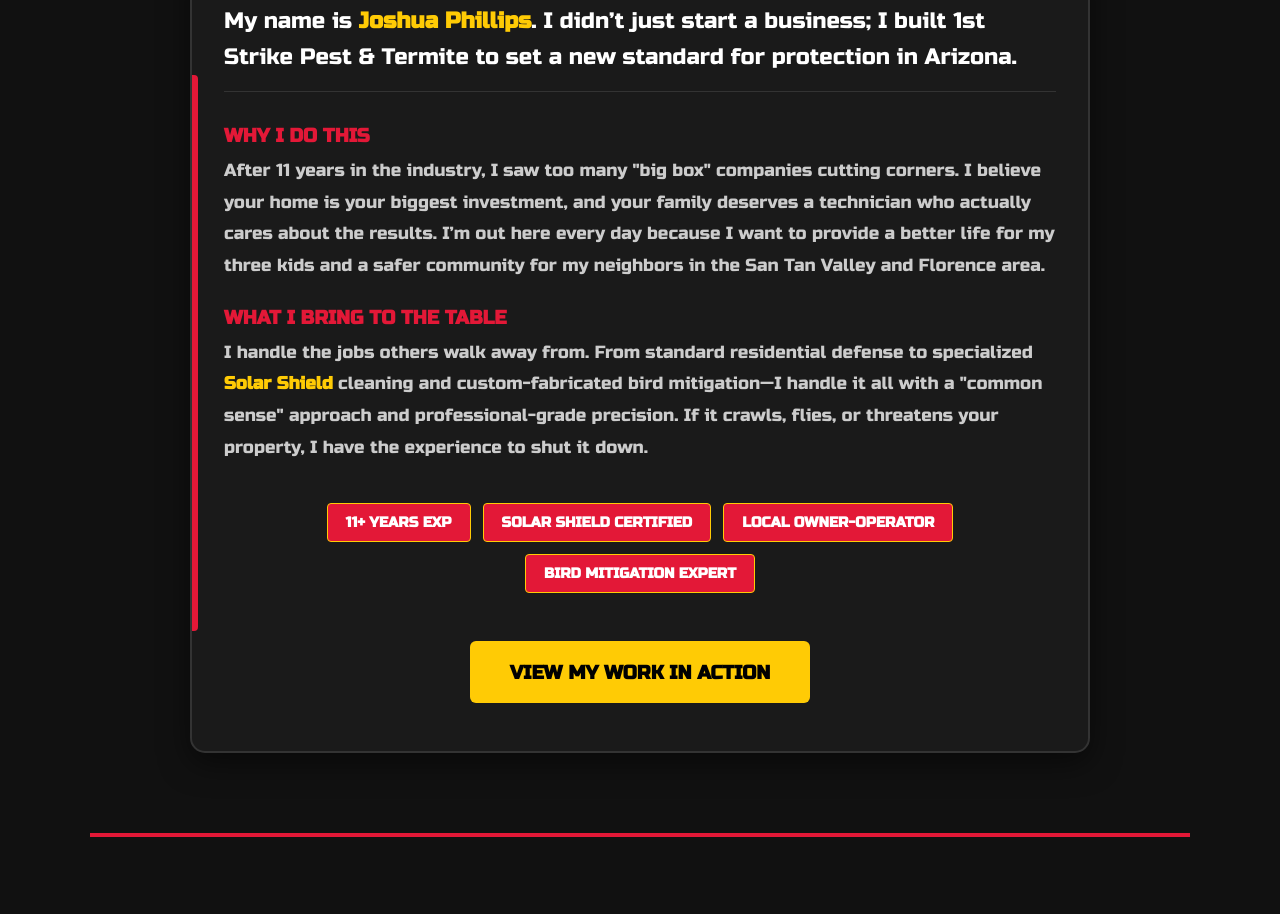
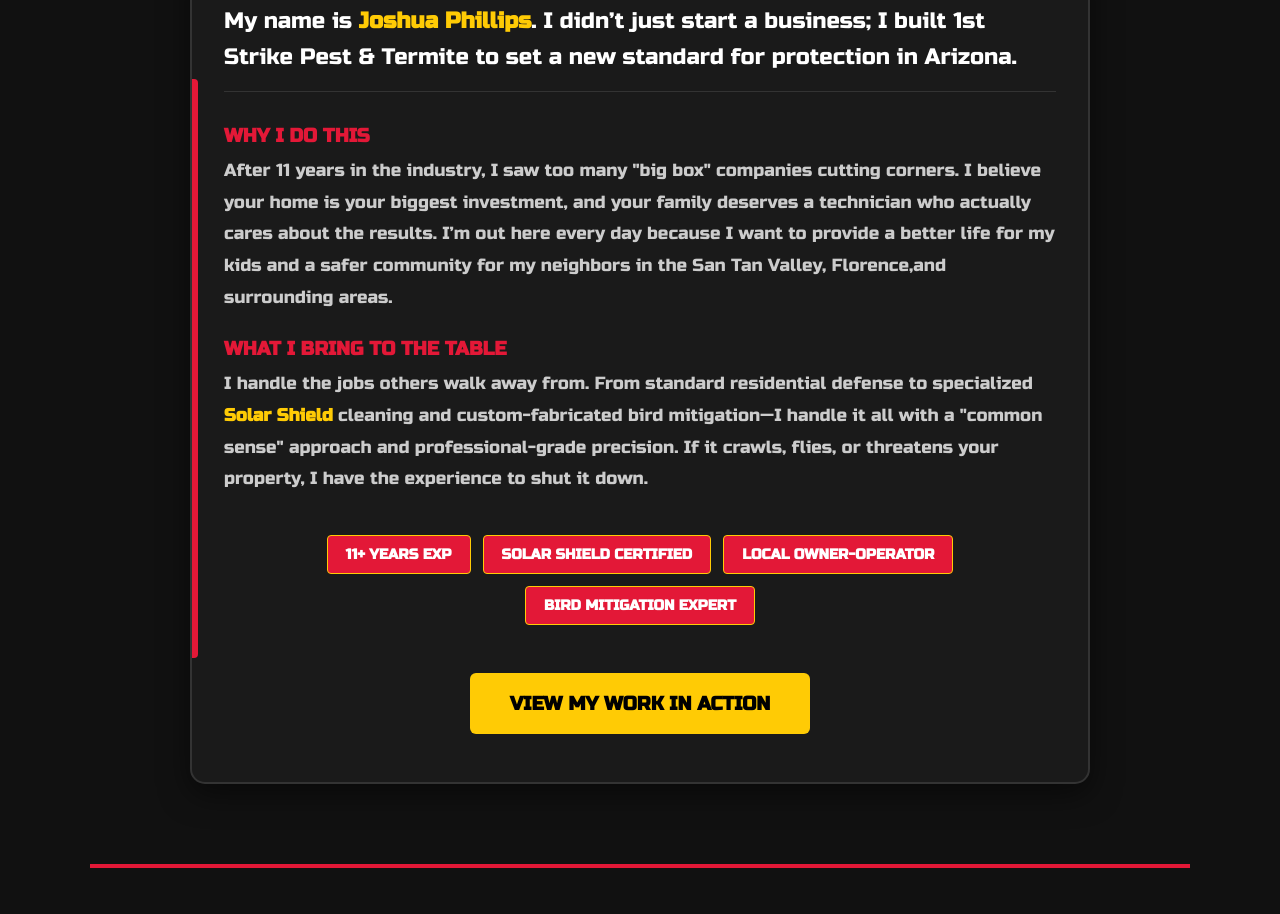
Before and after one commit to truckstop24/1ststrikeaz-site, a plain HTML site: page index.html in a window 1280 px wide. Shown: the part 1105-2019 px from the top of the page. Drawn offline with Linux system fonts and the light colour scheme.

Commit message:
Update index.html

```diff
--- a/index.html
+++ b/index.html
@@ -192,7 +192,7 @@
       <div style="text-align: left; margin-bottom: 2.5rem;">
         <h3 style="color: var(--accent); text-transform: uppercase; margin-bottom: 0.5rem; font-size: 1.2rem;">Why I Do This</h3>
         <p style="font-size: 1.1rem; line-height: 1.8; color: #ccc; margin-bottom: 1.5rem;">
-          After 11 years in the industry, I saw too many "big box" companies cutting corners. I believe your home is your biggest investment, and your family deserves a technician who actually cares about the results. I’m out here every day because I want to provide a better life for my three kids and a safer community for my neighbors in the San Tan Valley and Florence area.
+          After 11 years in the industry, I saw too many "big box" companies cutting corners. I believe your home is your biggest investment, and your family deserves a technician who actually cares about the results. I’m out here every day because I want to provide a better life for my kids and a safer community for my neighbors in the San Tan Valley, Florence,and surrounding areas.
         </p>
 
         <h3 style="color: var(--accent); text-transform: uppercase; margin-bottom: 0.5rem; font-size: 1.2rem;">What I Bring to the Table</h3>
```
